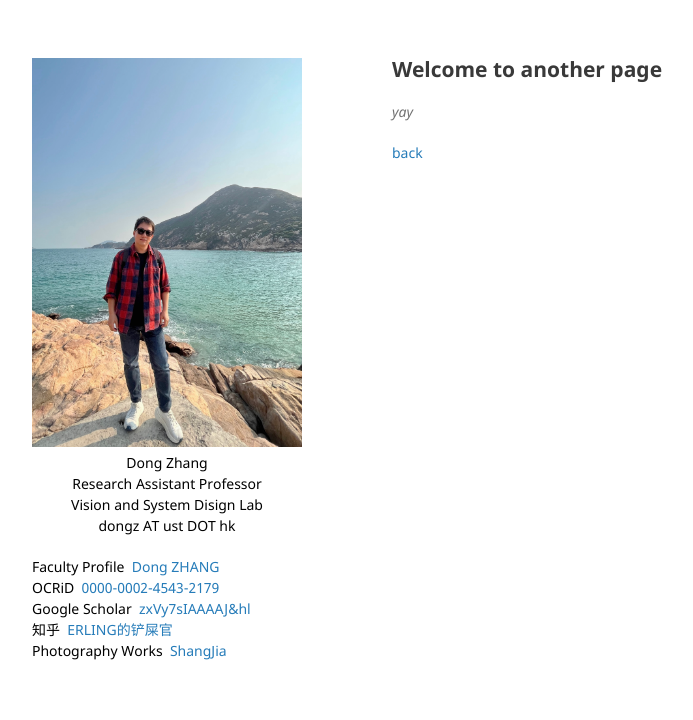
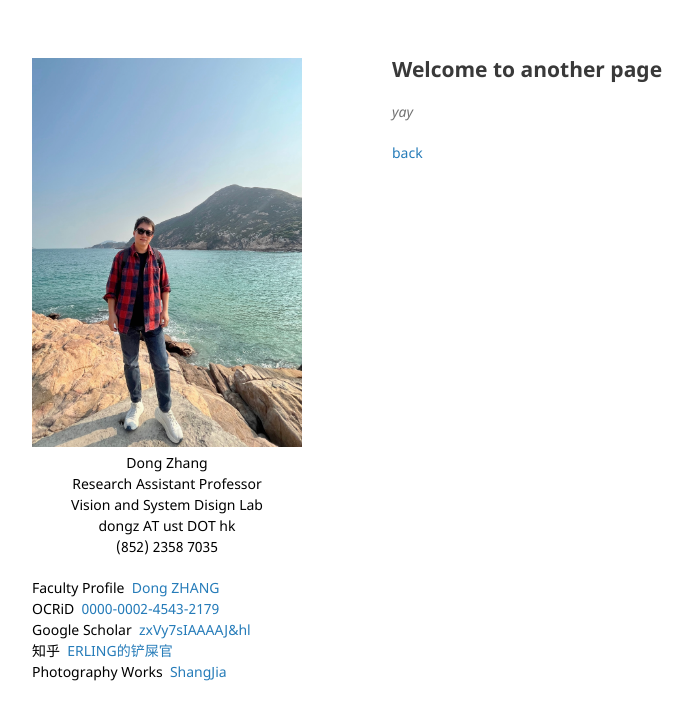
Before and after one commit to ZHANGDONG-NJUST/zhangdong-njust.github.io, a Jekyll site: the page built from another-page.md, in a window 1280 px wide. Shown: the top 720 px of the page, without its empty margins (178-871 px from the left). Built offline with Jekyll 4.4.1, drawn with Linux system fonts in a browser that asks for light colours; our own code applies the rules of GitHub Pages for plain Markdown files.

Commit message:
Update default.html

```diff
--- a/_layouts/default.html
+++ b/_layouts/default.html
@@ -20,7 +20,7 @@
         {% endif %}
 
         {% if site.github.is_user_page %}
-        <p align="center" class="view"><font color="black">Dong Zhang<br>Research Assistant Professor<br>Vision and System Disign Lab<br> dongz AT ust DOT hk</font></p>
+        <p align="center" class="view"><font color="black">Dong Zhang<br>Research Assistant Professor<br>Vision and System Disign Lab<br>dongz AT ust DOT hk<br>(852) 2358 7035</font></p>
         {% endif %}
 
         {% if site.github.is_user_page %}
```
